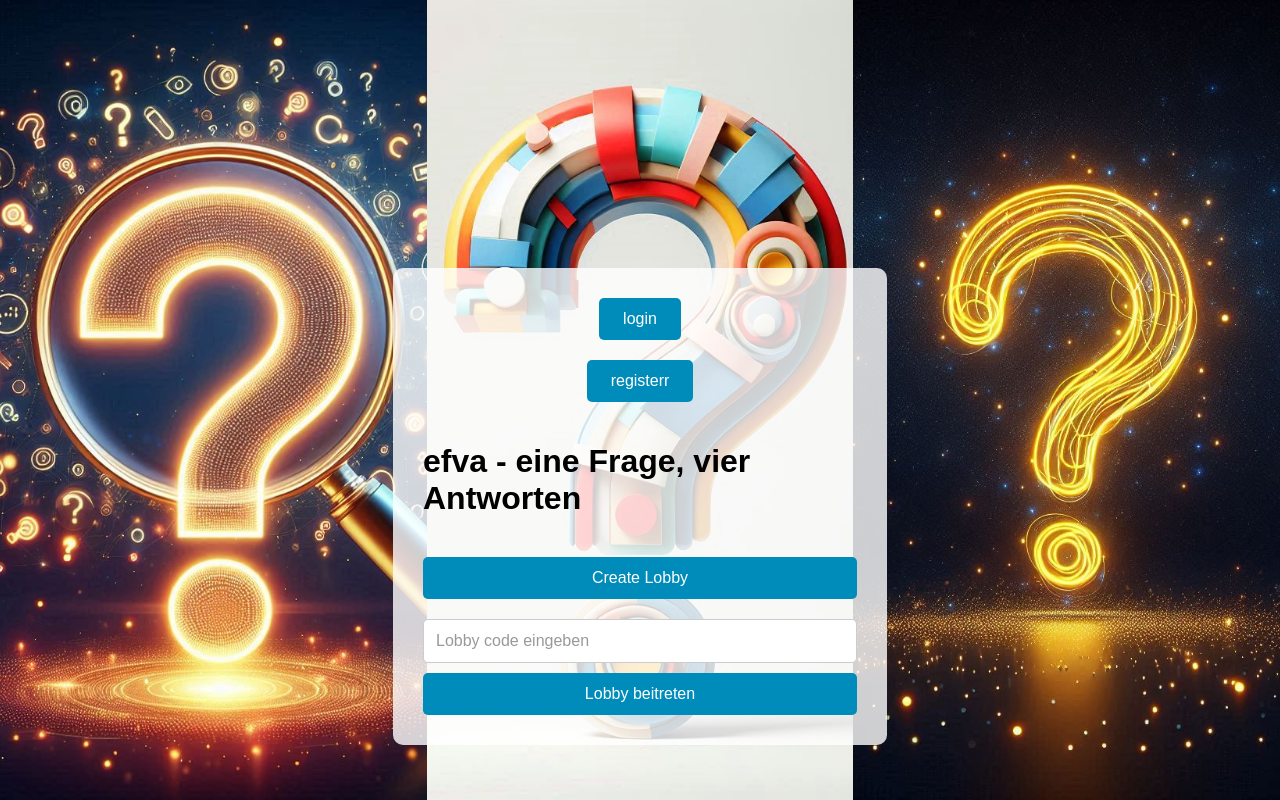
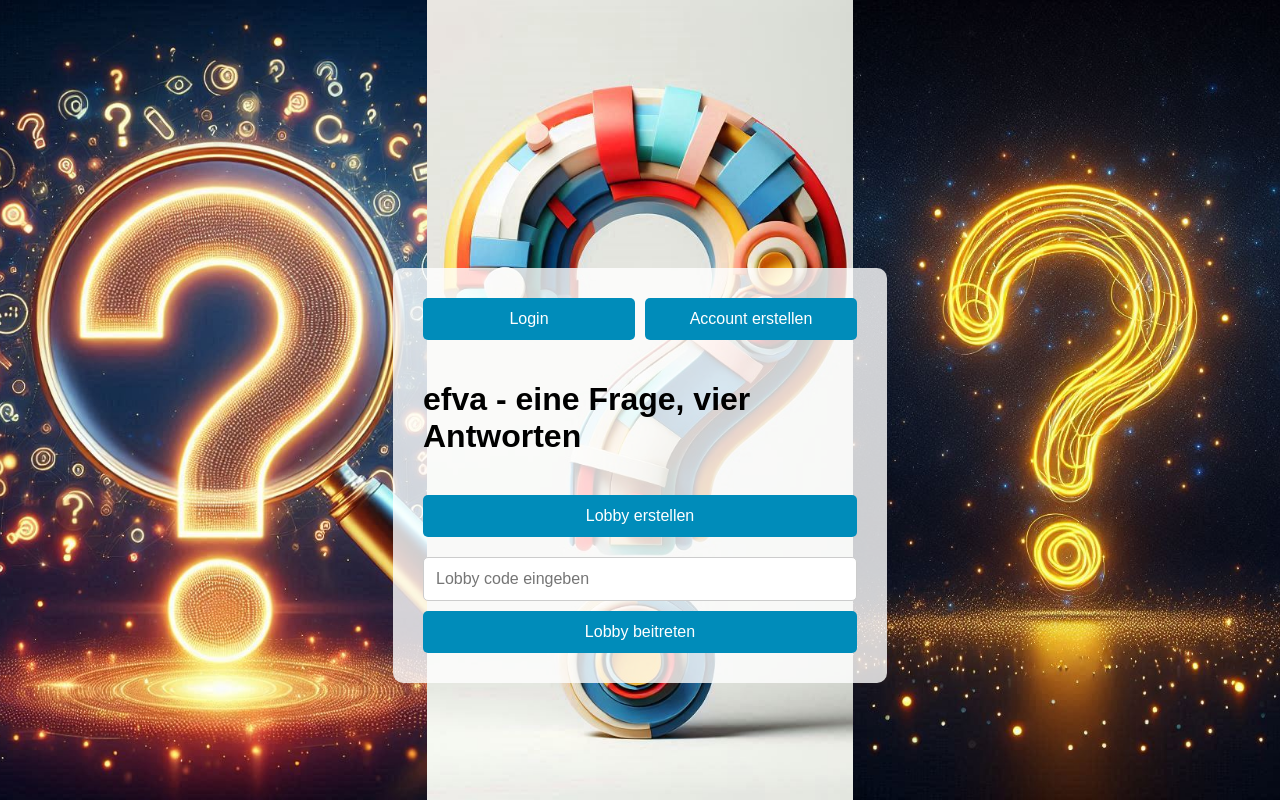
Before and after one commit to efva-hpi/server, a Flask app: page / in a window 1280 px wide. Run offline with Flask 3, Linux system fonts and the light colour scheme; some libraries are stand-ins or nearby versions.

Commit message:
login design

```diff
--- a/static/index.css
+++ b/static/index.css
@@ -10,6 +10,79 @@
     align-items: center;
     gap: 20px;
     height: 100%;
+}
+
+/* Auth Buttons */
+#authButtons {
+    display: flex;
+    gap: 10px;
+    width: 100%;
+}
+
+#authButtons button {
+    flex: 1;
+    max-width: 80vw;
+}
+
+/* Dialog Styles */
+dialog form {
+    display: flex;
+    flex-direction: column;
+    gap: 10px;
+    width: 100%;
+}
+
+dialog input[type="text"],
+dialog input[type="username"],
+dialog input[type="email"],
+dialog input[type="password"],
+input[type="text"],
+input[type="number"],
+select {
+    padding: 12px;
+    border: 1px solid #ccc;
+    border-radius: 5px;
+    margin-bottom: 10px;
+    font-size: 16px;
+    width: 100%;
+}
+
+
+input[type="text"],
+dialog input[type="username"],
+dialog input[type="email"],
+dialog input[type="password"],
+input[type="text"],
+input[type="number"]::placeholder {
+    color: #999;
+}
+
+/* Buttons inside dialogs */
+dialog button[type="submit"],
+dialog button[type="button"] {
+    width: 100%;
+    background-color: #4CAF50;
+    color: white;
+    border: none;
+    border-radius: 5px;
+    padding: 10px;
+    cursor: pointer;
+}
+
+dialog button[type="submit"]:hover,
+dialog button[type="button"]:hover {
+    background-color: #45a049;
+}
+
+/* Specific button style for cancel buttons */
+dialog button[type="button"]#cancelLoginDialogBtn,
+dialog button[type="button"]#cancelRegisterDialogBtn {
+    background-color: #ff4d4d;
+}
+
+dialog button[type="button"]#cancelLoginDialogBtn:hover,
+dialog button[type="button"]#cancelRegisterDialogBtn:hover {
+    background-color: #e60000;
 }
 
 /* CreateLobby */
@@ -35,9 +108,12 @@ fieldset {
 }
 
 #numberOfQuestions,
-#categorySelect,
-#difficultySelect,
-#gamemodeSelect {
+#loginUsernameInp,
+#loginPasswordInp,
+#registerUsernameInp,
+#registerEmailInp,
+#registerPasswordInp,
+#confirmPasswordInp {
     width: 100%;
     box-sizing: border-box;
 }
@@ -64,12 +140,16 @@ menu {
     gap: 10px;
 }
 
-#submitLobbyDialogBtn {
+#submitLobbyDialogBtn,
+#submitLoginDialogBtn,
+#submitRegisterDialogBtn {
     flex: 7;
     box-sizing: border-box;
 }
 
-#cancelLobbyDialogBtn {
+#cancelLobbyDialogBtn,
+#cancelLoginDialogBtn,
+#cancelRegisterDialogBtn {
     flex: 3;
     box-sizing: border-box;
 }
--- a/static/index.js
+++ b/static/index.js
@@ -3,12 +3,16 @@
 var loginBtn = document.getElementById('loginBtn');
 var loginDialog = document.getElementById('loginDialog');
 var loginForm = document.getElementById('loginForm');
+var cancelLoginDialogBtn = document.getElementById('cancelLoginDialogBtn');
+
 // Registrierung
 var registerBtn = document.getElementById('registerBtn');
 var registerDialog = document.getElementById('registerDialog');
 var registerForm = document.getElementById('registerForm');
+var cancelRegisterDialogBtn = document.getElementById('cancelRegisterDialogBtn');
 var registerPasswordInp = document.getElementById('registerPasswordInp');
 var confirmPasswordInp = document.getElementById('confirmPasswordInp');
+
 // Lobby erstellen
 var createLobbyBtn = document.getElementById('createLobbyBtn');
 var createLobbyForm = document.getElementById('createLobbyForm');
@@ -19,31 +23,46 @@ var createLobbyDialog = document.getElementById('createLobbyDialog');
 var joinLobbyForm = document.getElementById('joinLobbyForm');
 var joinLobbyCodeInp = document.getElementById('joinLobbyCodeInp');
 var joinLobbyCodeInpLabel = document.querySelector('label[for="joinLobbyCodeInp"]');
+
 // Error dialog
 var errorDialog = document.getElementById('errorDialog');
 var closeErrorDialogBtn = document.getElementById('closeErrorDialogBtn');
-//Lobby vars
+
+// Lobby vars
 var lobbyCode;
-//Event listeners
+
+// Event listeners
 createLobbyBtn === null || createLobbyBtn === void 0 ? void 0 : createLobbyBtn.addEventListener('click', function () {
-    // console.log("createLobbyBtn clicked");
     createLobbyDialog.showModal();
     lobbyCode = Math.random().toString(36).substring(2, 8).toUpperCase();
     lobbyCodeHdn.value = lobbyCode;
     lobbyCodeHdnLabel.innerHTML = "Lobby entry code: ".concat(lobbyCode);
 });
+
 cancelLobbyDialogBtn === null || cancelLobbyDialogBtn === void 0 ? void 0 : cancelLobbyDialogBtn.addEventListener('click', function () {
     createLobbyDialog.close();
 });
+
 loginBtn === null || loginBtn === void 0 ? void 0 : loginBtn.addEventListener('click', function () {
     loginDialog.showModal();
 });
+
+cancelLoginDialogBtn === null || cancelLoginDialogBtn === void 0 ? void 0 : cancelLoginDialogBtn.addEventListener('click', function () {
+    loginDialog.close();
+});
+
 registerBtn === null || registerBtn === void 0 ? void 0 : registerBtn.addEventListener('click', function () {
     registerDialog.showModal();
 });
+
+cancelRegisterDialogBtn === null || cancelRegisterDialogBtn === void 0 ? void 0 : cancelRegisterDialogBtn.addEventListener('click', function () {
+    registerDialog.close();
+});
+
 closeErrorDialogBtn === null || closeErrorDialogBtn === void 0 ? void 0 : closeErrorDialogBtn.addEventListener('click', function () {
     errorDialog.close();
 });
+
 function getFormAction(form) {
     switch (form) {
         case createLobbyForm:
@@ -61,15 +80,13 @@ function getFormAction(form) {
             return true;
     }
 }
+
 registerPasswordInp.onchange = validatePassword;
 confirmPasswordInp.onkeyup = validatePassword;
+
 // Functions
 function validatePassword() {
     if (registerPasswordInp.value != confirmPasswordInp.value) {
-        confirmPasswordInp.setCustomValidity("Passwords Don't Match");
-        return false;
-    }
-    else {
-        confirmPasswordInp.setCustomValidity('');
+        confirmPasswordInp.set
     }
 }
--- a/static/style.css
+++ b/static/style.css
@@ -73,24 +73,9 @@ label {
     margin: 10px 0 5px;
 }
 
-input[type="text"],
-input[type="number"],
-select {
-    padding: 12px;
-    border: 1px solid #ccc;
-    border-radius: 5px;
-    margin-bottom: 10px;
-    font-size: 16px;
-    width: 100%;
-}
-
 menu {
     display: flex;
     justify-content: space-between;
-}
-
-input[type="text"]::placeholder {
-    color: #999;
 }
 
 /* Responsive Design */
--- a/templates/index.html
+++ b/templates/index.html
@@ -15,12 +15,18 @@
         </div>
         <div id="wrapper">
             {% include "layout.html" ignore missing %}
-            <button id="loginBtn">login</button><button id="registerBtn">registerr</button>
+            <div id="authButtons">
+                <button id="loginBtn">Login</button>
+                <button id="registerBtn">Account erstellen</button>
+            </div>
             <dialog id="loginDialog">
                 <form id="loginForm" onsubmit="return getFormAction(this)" method="post">
                     <input type="username" name="loginUsernameInp" id="loginUsernameInp" placeholder="Username" required>
                     <input type="password" name="loginPasswordInp" id="loginPasswordInp" placeholder="Password" required>
-                    <button type="submit" id="submitLoginDialogBtn">login</button>
+                    <menu>
+                        <button type="submit" id="submitLoginDialogBtn">Login</button>
+                        <button type="button" id="cancelLoginDialogBtn">Abbrechen</button>
+                    </menu>
                 </form>
             </dialog>
             <dialog id="registerDialog">
@@ -29,11 +35,14 @@
                     <input type="email" name="registerEmailInp" id="registerEmailInp" placeholder="Email Adresse" required>
                     <input type="password" name="registerPasswordInp" id="registerPasswordInp" placeholder="Password" required>
                     <input type="password" name="confirmPasswordInp" id="confirmPasswordInp" placeholder="Repeat Password" required>
-                    <button type="submit" id="submitRegisterDialogBtn">register</button>
+                    <menu>
+                        <button type="submit" id="submitRegisterDialogBtn">Account erstellen</button>
+                        <button type="button" id="cancelRegisterDialogBtn">Abbrechen</button>
+                    </menu>
                 </form>
             </dialog>
             <h1>efva - eine Frage, vier Antworten</h1>
-            <button id="createLobbyBtn">Create Lobby</button>
+            <button id="createLobbyBtn">Lobby erstellen</button>
             <dialog id="createLobbyDialog">
                 <form id="createLobbyForm" onsubmit="return getFormAction(this)" method="POST">
                     <input type="hidden" name="lobbyFormType" value="create">
@@ -68,7 +77,7 @@
                     <menu>
                         <button type="submit" id="submitLobbyDialogBtn">Lobby erstellen</button>
                         <button type="button" id="cancelLobbyDialogBtn">Abbrechen</button>
-                      </menu>
+                    </menu>
                 </form>
             </dialog>
 
```
Also changed, not shown: static/index.ts (+22 -9 lines).
